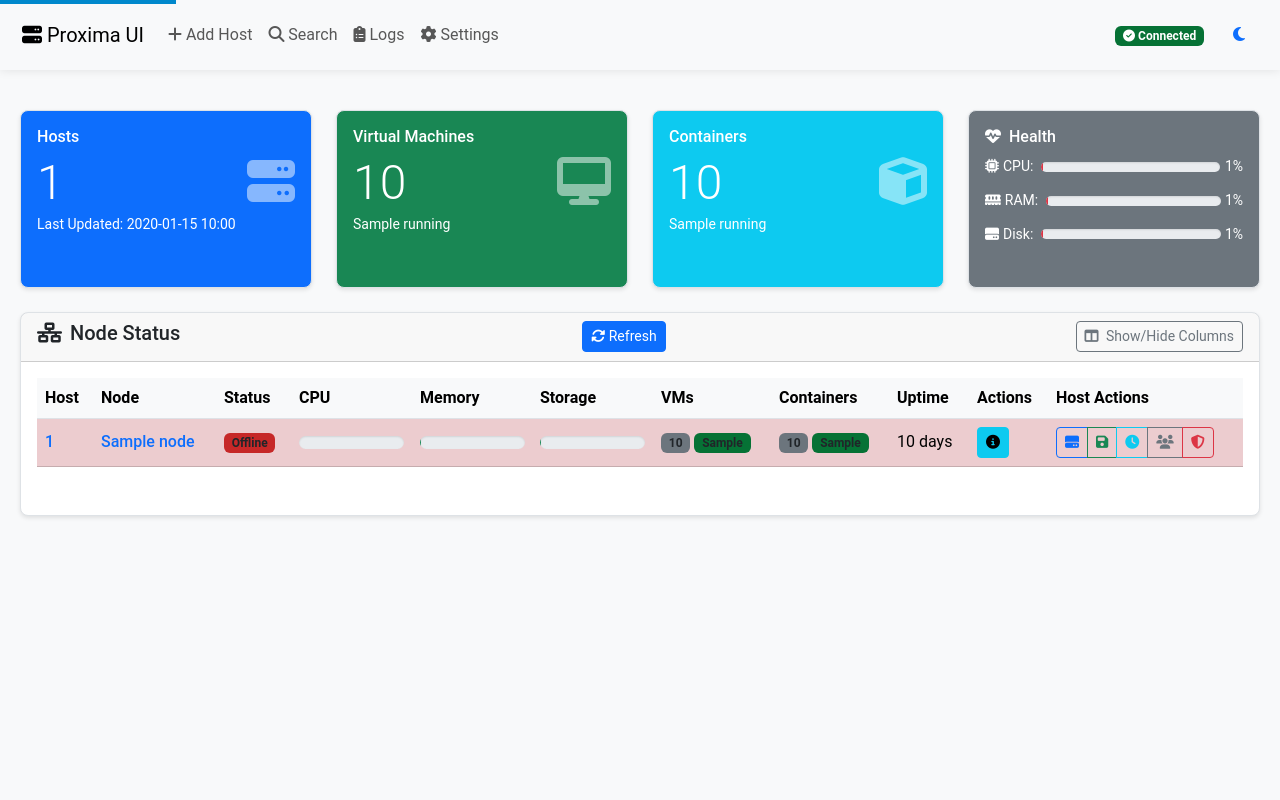
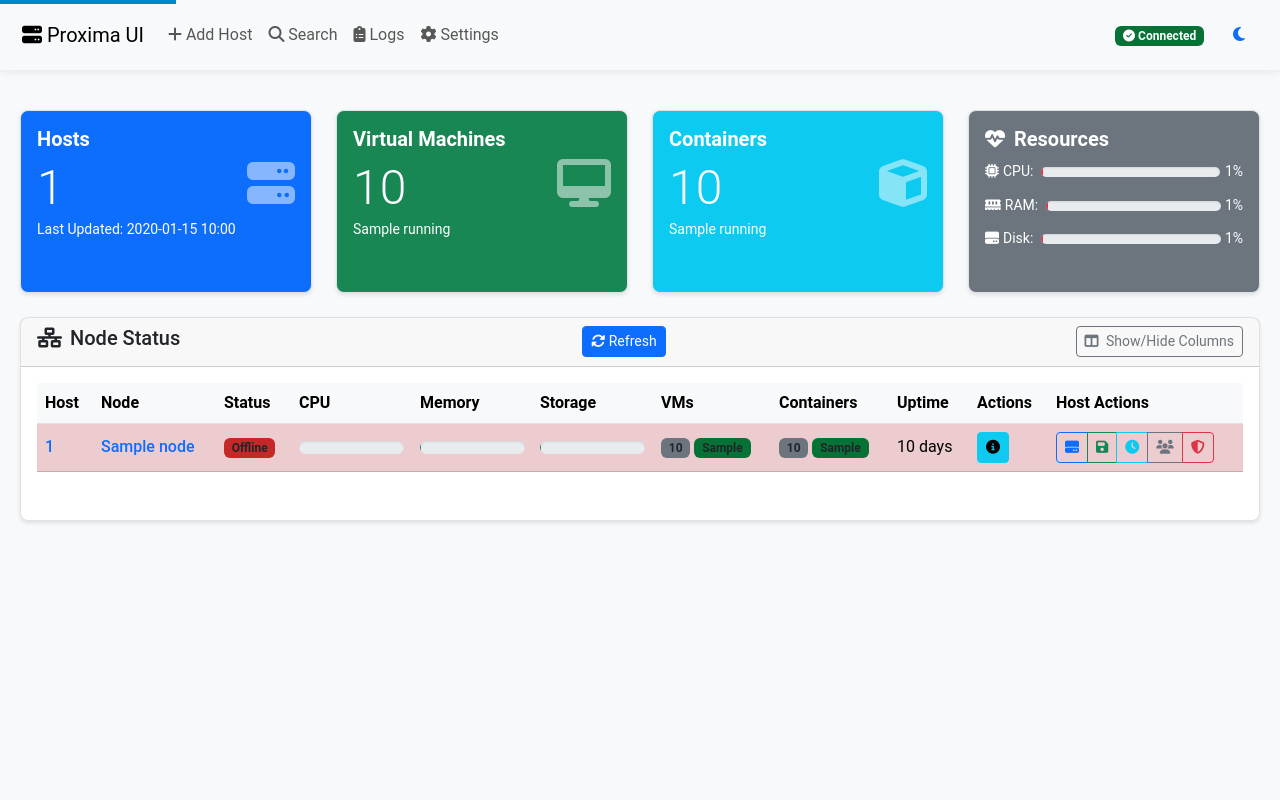
Before and after one commit to fabriziosalmi/proxima-ui, a Flask app: template app/templates/index.html in a window 1280 px wide. Run offline with Flask 2, Linux system fonts and the light colour scheme; the template is opened without the code that fills it: most values are stand-ins (such as "Sample title", 1, 10 or a date in 2020); some libraries are stand-ins or nearby versions.

Commit message:
feat: Enhance UI by bolding card titles for better visibility in container, VM, and node details

```diff
--- a/app/templates/index.html
+++ b/app/templates/index.html
@@ -18,7 +18,7 @@
                     <div class="card-body">
                         <div class="d-flex justify-content-between align-items-center">
                             <div>
-                                <h6 class="card-title mb-0">Hosts</h6>
+                                <h6 class="card-title mb-0 fw-bold fs-5">Hosts</h6>
                                 <h1 class="mt-2 mb-0 display-5">{{ hosts|length }}</h1>
                                 <small>Last Updated: {{ now.strftime('%Y-%m-%d %H:%M') }}</small>
                             </div>
@@ -36,7 +36,7 @@
                     <div class="card-body">
                         <div class="d-flex justify-content-between align-items-center">
                             <div>
-                                <h6 class="card-title mb-0">Virtual Machines</h6>
+                                <h6 class="card-title mb-0 fw-bold fs-5">Virtual Machines</h6>
                                 <h1 class="mt-2 mb-0 display-5">{{ stats.vms_total }}</h1>
                                 <small>{{ stats.vms_running }} running</small>
                             </div>
@@ -54,7 +54,7 @@
                     <div class="card-body">
                         <div class="d-flex justify-content-between align-items-center">
                             <div>
-                                <h6 class="card-title mb-0">Containers</h6>
+                                <h6 class="card-title mb-0 fw-bold fs-5">Containers</h6>
                                 <h1 class="mt-2 mb-0 display-5">{{ stats.containers_total }}</h1>
                                 <small>{{ stats.containers_running }} running</small>
                             </div>
@@ -70,7 +70,7 @@
             <div class="card bg-secondary text-white h-100">
                 <div class="card-body">
                     <div>
-                        <h6 class="card-title mb-0"><i class="fas fa-heartbeat me-1"></i> Health</h6>
+                        <h6 class="card-title mb-0 fw-bold fs-5"><i class="fas fa-heartbeat me-1"></i> Resources</h6>
 
                         <!-- CPU Health -->
                         <div class="d-flex align-items-center mt-2">
```
Also changed, not shown: app/templates/container_details.html (+4 -4 lines), app/templates/node_details.html (+4 -4 lines), app/templates/vm_details.html (+4 -4 lines), 1 other file.
